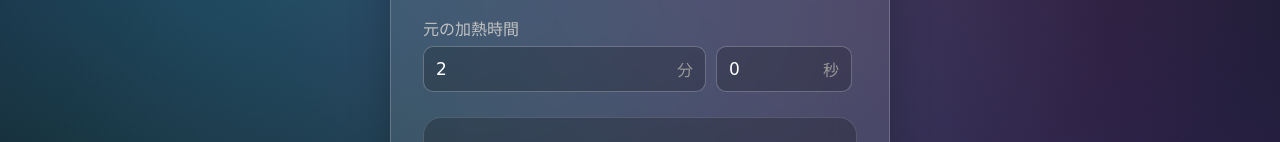
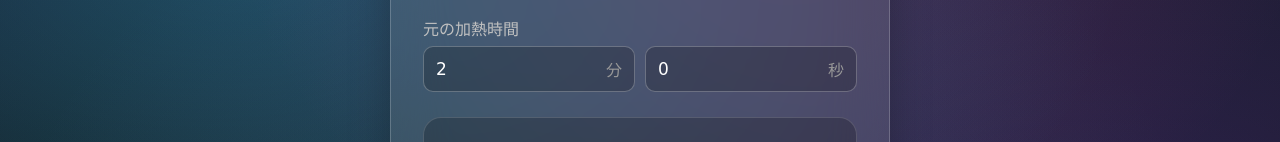
Before and after one commit to hamuzon/hamusata-f5-si-Workers, a website: page public/microwave/index.html in a window 1280 px wide. Shown: the part 288-430 px from the top of the page. Drawn offline with Linux system fonts and the light colour scheme; a web font is replaced by a local one.

Commit message:
index.html Updates
CSS Changes Updates

```diff
--- a/public/microwave/index.html
+++ b/public/microwave/index.html
@@ -132,9 +132,14 @@ input:focus, select:focus {
 }
 
 .time{
-    display:flex;
-    gap:10px;
+    display: flex;
+    gap: 10px;
     align-items: center;
+}
+
+.time > .input-with-unit{
+    flex: 1 1 0;
+    min-width: 0;
 }
 
 .result{
```
